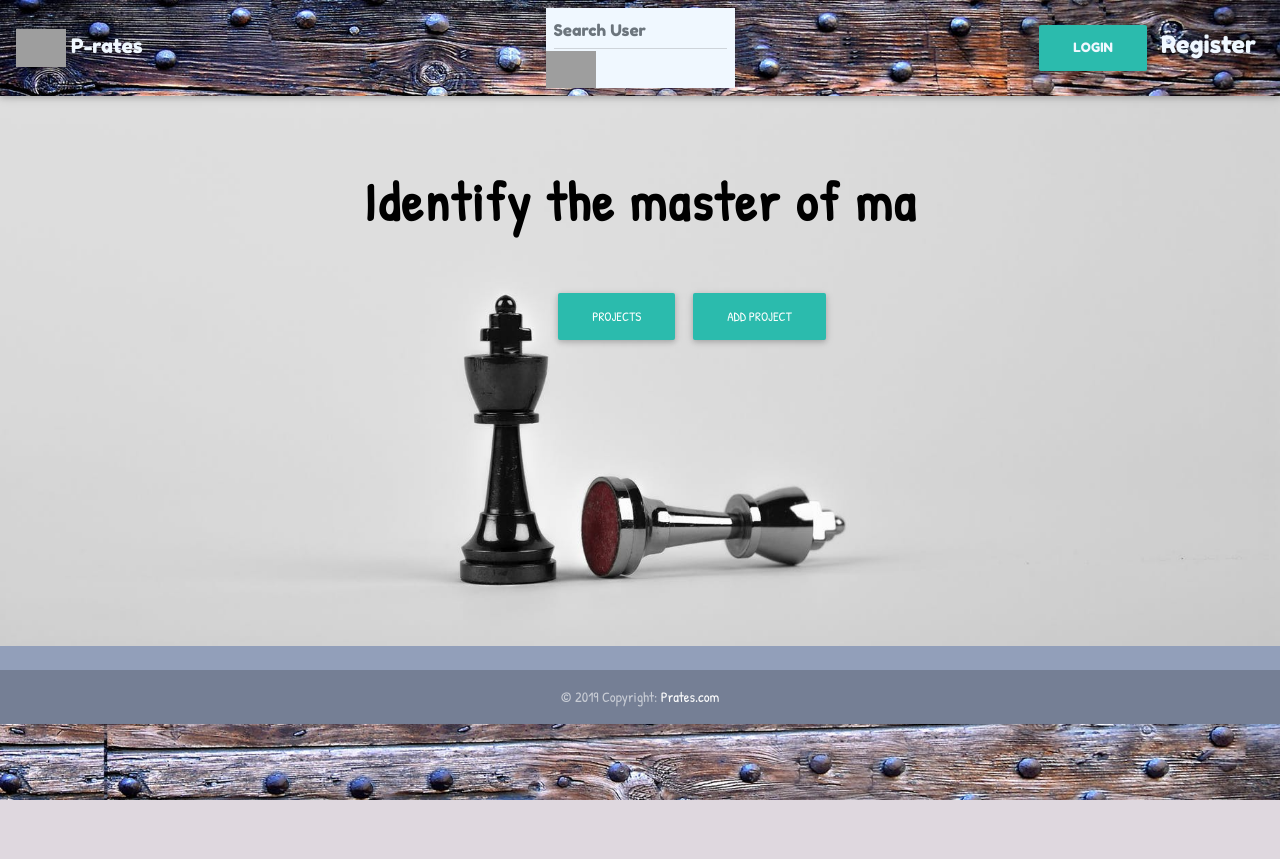
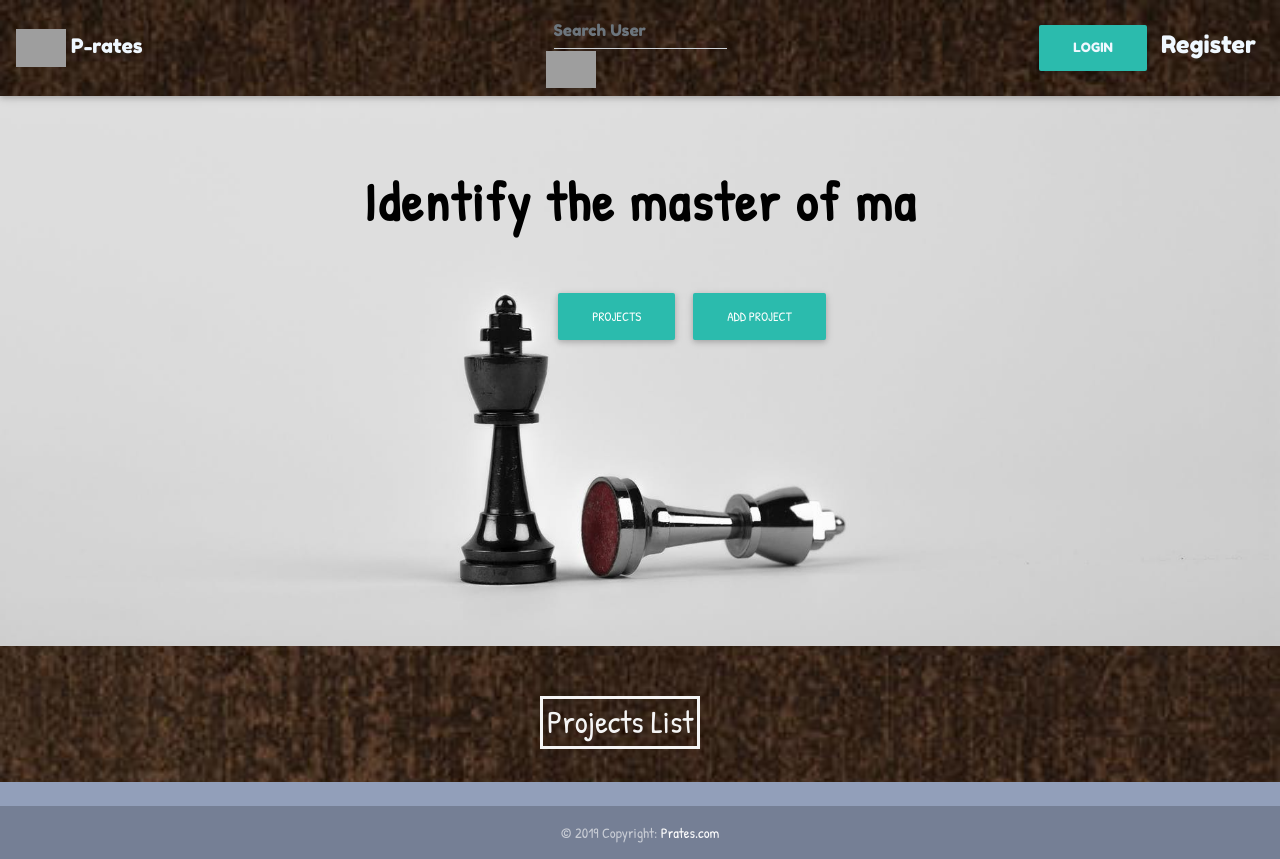
Before and after one commit to AisaJ/project_reviews, a Django app: page / in a window 1280 px wide. Before the commit the page ends 800 px from the top, so only its background shows below. Run offline with Django 3.2, Linux system fonts and the light colour scheme; data that the repository does not hold is empty; some libraries are stand-ins or nearby versions; grey boxes are pictures that could not be loaded.

Commit message:
added card footer.

```diff
--- a/pro_jects/templates/footer.html
+++ b/pro_jects/templates/footer.html
@@ -15,7 +15,7 @@
           <div class="view overlay z-depth-1-half">
             <img src="{{project.image.url}}" class="img-fluid"
               alt="">
-            <a href="{{project.link}}">
+            <a href="{{project.link}}" target="_blank">
               <div class="mask rgba-white-light"></div>
             </a>
           </div>
--- a/pro_jects/templates/home.html
+++ b/pro_jects/templates/home.html
@@ -1,16 +1,8 @@
 {% extends 'base.html' %}
 
 {% block content %}
-  <!DOCTYPE html>
-  <html lang="en">
-  <head>
-    <meta charset="UTF-8">
-    <meta name="viewport" content="width=device-width, initial-scale=1.0">
 
-    <title>P-rates</title>
-  </head>
-  <body>
-    <div class="container-fluid">
+    <div class="container-fluid " style="">
       <div class="row text-center" id="header">
         <div class="col-md-3"></div>
         <div class="col-md-6">
@@ -26,11 +18,32 @@
         </div>
         <div class="col-md-3"></div>
       </div>
-      <div class="row" id="projects">
+
+        <div class="row text-center p-title" id="projects" style="color:whitesmoke">
+          <h2 class="text-center" style="border: 3px solid whitesmoke; padding: 2%">Projects List</h2>
+        </div>
+        <div class="row">
+
+            {%for project in projects%}
+            <div class="col-md-4">
+              <div class="card">
+                <!-- Card image -->
+                <h4 class="card-title text-center" style="padding:1%;"><a>{{project.name}}</a></h4>
+                <img class="card-img-top img-fluid" src="{{project.image.url}}" alt="Card image cap">
+
+                <!-- Card content -->
+                <div class="card-body">
+                  <p class="card-text">{{project.description}}</p>
+                  <a href="{{project.link}}" target="_blank" class="btn btn-default">View Site</a>
+                  <p class="card-footer">Site by -<cite>{{project.user.username}}</cite>-</p>
+                </div>
+              </div>
+            </div>
+            {%endfor%}
+
 
       </div>
     </div>
-  </body>
-  </html>
+
 
 {% endblock %}
--- a/pro_jects/templates/profile.html
+++ b/pro_jects/templates/profile.html
@@ -64,13 +64,12 @@
 
             <div class="card">
               <!-- Card image -->
-              <h4 class="card-title text-center" style="padding:1%;"><a>{{project.name}}</a></h4>
+              <h4 class="card-title text-center" style="padding:1%;"><a href="{{project.link}}">{{project.name}}</a></h4>
               <img class="card-img-top" src="{{project.image.url}}" alt="Card image cap">
 
               <!-- Card content -->
               <div class="card-body">
                 <p class="card-text">{{project.description}}</p>
-                <a href="{{project.link}}" target="_blank" class="btn btn-default">View Site</a>
               </div>
 
             </div>
--- a/projects_review/settings.py
+++ b/projects_review/settings.py
@@ -129,3 +129,4 @@ STATICFILES_DIRS =[
 
 MEDIA_URL = '/media/'
 MEDIA_ROOT = os.path.join(BASE_DIR, 'media')
+LOGIN_REDIRECT_URL ='/'
--- a/projects_review/urls.py
+++ b/projects_review/urls.py
@@ -22,5 +22,5 @@ urlpatterns = [
     url(r'',include('pro_jects.urls')),
     url(r'^accounts/', include('registration.backends.simple.urls')),
     url(r'^tinymce/', include('tinymce.urls')),
-    url(r'^logout/$', views.logout, {"next_page": '/user'}),
+    url(r'^logout/$', views.logout, {"next_page": '/'}),
 ]
--- a/static/css/styles.css
+++ b/static/css/styles.css
@@ -1,5 +1,5 @@
 body{
-  background-image: url('../images/bg.jpeg');
+  background-image: url('../images/wall.jpg');
   background-repeat: no-repeat;
   background-size: cover;
   background-attachment: fixed;
@@ -70,9 +70,15 @@ body{
   height: 350px;
   width: 350px;
 }
-#p-icon,#f-search{
+#p-icon{
   background-color: aliceblue;
   background-blend-mode:lighten;
+}
+#projects{
+  margin-top: 2%;
+  margin-right: 40%;
+  margin-left: 40%;
+  padding: 2%;
 }
 #details{
   background-color: rgb(224,255,255);
```
Also changed, not shown: static/images/wall.jpg (added).
